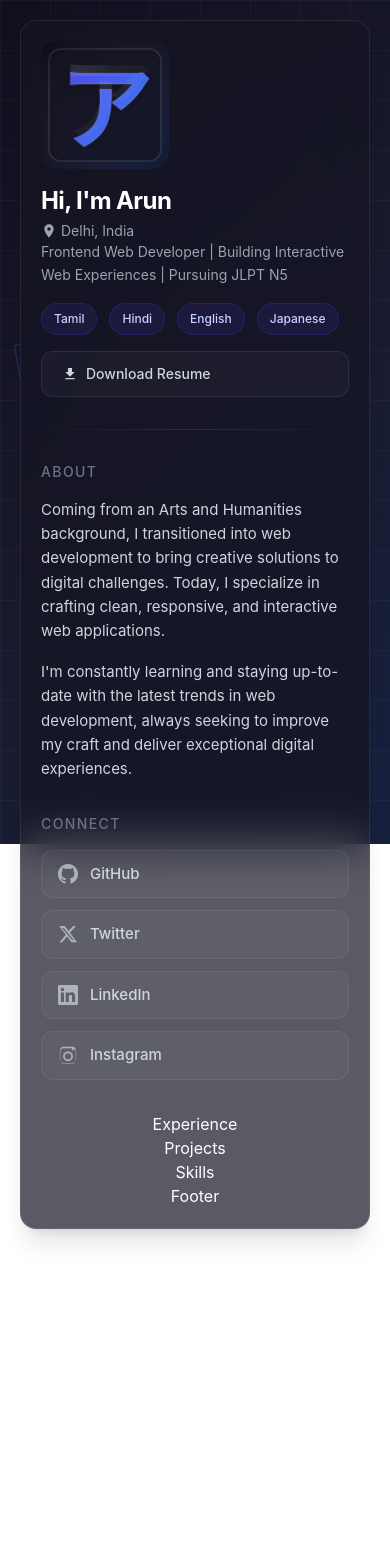
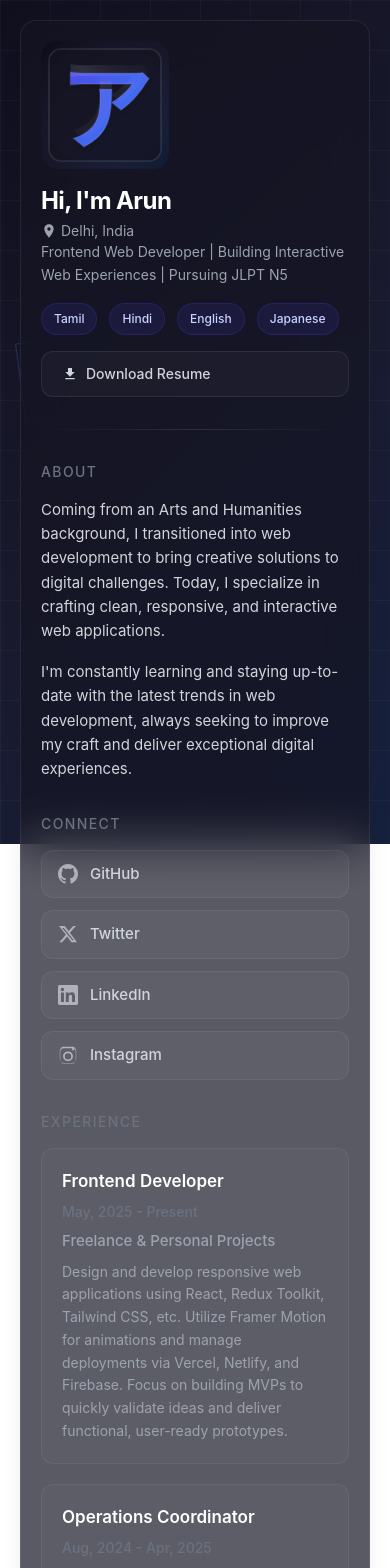
Before and after one commit to aruntutter/portfolio-v2, a React (Vite) app: page / in a window 390 px wide. Shown: the top 1568 px of the page. Before the commit the page ends 1249 px from the top, so only its background shows below. Built offline with nearby package versions, Linux system fonts and the light colour scheme.

Commit message:
feat: design Experience section UI

```diff
--- a/src/components/Experience.jsx
+++ b/src/components/Experience.jsx
@@ -1,5 +1,52 @@
+import experiences from "../data/experience";
+
 const Experience = () => {
-  return <div>Experience</div>;
+  return (
+    <section className="mb-8 w-full text-left">
+      <h2
+        className="text-sm font-medium uppercase tracking-widest mb-4"
+        style={{ color: "var(--color-text-muted)" }}
+      >
+        Experience
+      </h2>
+
+      <div className="flex flex-col gap-5">
+        {experiences.map((exp, idx) => (
+          <div
+            key={idx}
+            className="p-5 rounded-xl border border-(--color-border-lighter) bg-[rgba(255,255,255,0.02)] transition-all duration-300 hover:bg-[rgba(255,255,255,0.04)] hover:border-(--color-border-hover) hover:-translate-y-0.5"
+          >
+            <div className="flex flex-col sm:flex-row sm:justify-between sm:items-start gap-2 mb-2">
+              <h3
+                className="text-[1.0625rem] font-semibold"
+                style={{ color: "var(--color-text-primary)" }}
+              >
+                {exp.role}
+              </h3>
+              <span
+                className="text-sm font-medium whitespace-nowrap"
+                style={{ color: "var(--color-text-muted)" }}
+              >
+                {exp.date}
+              </span>
+            </div>
+            <p
+              className="text-[0.9375rem] font-medium mb-2"
+              style={{ color: "var(--color-text-secondary)" }}
+            >
+              {exp.company}
+            </p>
+            <p
+              className="text-[0.875rem] leading-relaxed"
+              style={{ color: "var(--color-text-secondary)" }}
+            >
+              {exp.description}
+            </p>
+          </div>
+        ))}
+      </div>
+    </section>
+  );
 };
 
 export default Experience;
--- a/src/data/experience.js
+++ b/src/data/experience.js
@@ -0,0 +1,18 @@
+const experiences = [
+  {
+    role: "Frontend Developer",
+    company: "Freelance & Personal Projects",
+    date: "May, 2025 - Present",
+    description:
+      "Design and develop responsive web applications using React, Redux Toolkit, Tailwind CSS, etc. Utilize Framer Motion for animations and manage deployments via Vercel, Netlify, and Firebase. Focus on building MVPs to quickly validate ideas and deliver functional, user-ready prototypes.",
+  },
+  {
+    role: "Operations Coordinator",
+    company: "Spinny",
+    date: "Aug,  2024 - Apr, 2025",
+    description:
+      "handle motor insurance renewals for Spinny’s existing customers in the South region, with a focus on Tamil Nadu. My role involves generating car insurance renewal and break-in quotes from providers such as ICICI Lombard, Royal Sundaram, HDFC, and Zurich. I also collaborate with internal teams to optimize the renewal process and enhance the overall customer experience.",
+  },
+];
+
+export default experiences;
```
